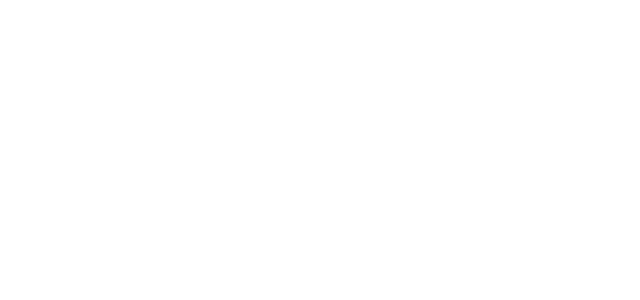
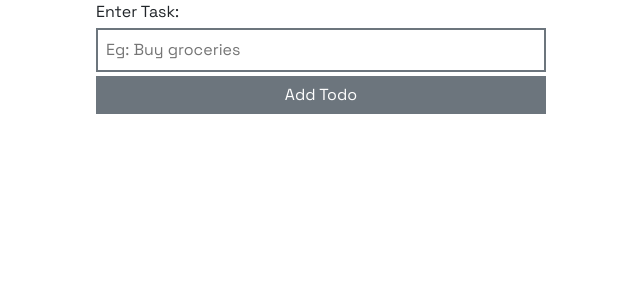
Before and after one commit to mern-trainer/Adheena-Batch, a React (Vite) app in the folder ReactJS/app/: page /todo in a window 1280 px wide. Before the commit this address had no page. Shown: the top 300 px of the page, without its empty margins (319-959 px from the left). Built offline with nearby package versions, Linux system fonts and the light colour scheme.

Commit message:
todo list

```diff
--- a/ReactJS/app/index.html
+++ b/ReactJS/app/index.html
@@ -5,6 +5,9 @@
         <link rel="icon" type="image/svg+xml" href="/vite.svg" />
         <meta name="viewport" content="width=device-width, initial-scale=1.0" />
         <title>Vite + React</title>
+        <link rel="preconnect" href="https://fonts.googleapis.com">
+        <link rel="preconnect" href="https://fonts.gstatic.com" crossorigin>
+        <link href="https://fonts.googleapis.com/css2?family=Space+Grotesk:wght@300..700&display=swap" rel="stylesheet">
     </head>
     <body>
         <div id="root"></div>
--- a/ReactJS/app/src/App.jsx
+++ b/ReactJS/app/src/App.jsx
@@ -3,6 +3,7 @@
 import State from "./pages/State"
 import Mapping from "./pages/Mapping"
 import Users from "./pages/Users"
+import TodoListPage from "./pages/TodoList"
 
 const App = () => {
     return <BrowserRouter>
@@ -11,6 +12,7 @@
             <Route path="/state" Component={State} />
             <Route path="/map" Component={Mapping} />
             <Route path="/users" Component={Users} />
+            <Route path="/todo" Component={TodoListPage} />
         </Routes>
     </BrowserRouter>
 }
--- a/ReactJS/app/src/index.css
+++ b/ReactJS/app/src/index.css
@@ -0,0 +1,7 @@
+input{
+    outline: none;
+}
+
+body{
+    font-family: "Space Grotesk", sans-serif;
+}
--- /dev/null
+++ b/ReactJS/app/src/pages/TodoList.jsx
@@ -0,0 +1,73 @@
+// Task list
+
+import { useState } from "react"
+
+// list = [{task: "", completed: false, id: randomId, createdAt: dateTime},{}];
+
+const TodoListPage = () => {
+
+    const [todo, setTodo] = useState("")
+    const [todoList, setTodoList] = useState([])
+
+    const handleChange = (event) => {
+        setTodo(event.target.value)
+    }
+
+    const handleSubmit = (event) => {
+        event.preventDefault()
+        if (todo == "") return alert("Please enter the task");
+        if (todo.length < 10) return alert("Task should be at least 10 characters long");
+        const taskIndex = todoList.findIndex(element => element.task.toLowerCase() == todo.toLowerCase())
+        if (taskIndex >= 0) return alert("Task already exists");
+        const todoObj = {
+            id: crypto.randomUUID(),
+            task: todo,
+            status: "Pending",
+            createdAt: new Date().toLocaleString("en-IN")
+        }
+        setTodoList([todoObj, ...todoList])
+        setTodo("")
+    }
+
+    const handleTaskCompleted = (id) => {
+        const updatedList = todoList.map(todo => {
+            if (todo.id == id) {
+                return {...todo, status: "Completed"}
+            }
+            return todo
+        })
+        setTodoList(updatedList)
+    }
+
+    const handleTaskDeleted = (id) => {
+        const isConfirmed = confirm("Are you sure you want to delete this task?")
+        if (!isConfirmed) return;
+        const updatedList = todoList.filter(todo => todo.id != id)
+        setTodoList(updatedList)
+    }
+
+    return <div className="d-flex flex-column gap-2 align-items-center">
+        <form onSubmit={handleSubmit} className="d-flex gap-1 flex-column w-100" style={{maxWidth: "450px"}}>
+            <label htmlFor="task">Enter Task:</label>
+            <input onChange={handleChange} value={todo} type="text" id="task" placeholder="Eg: Buy groceries" className="border p-2 border-2 rounded-0 border-secondary"/>
+            <button className="btn btn-secondary rounded-0">Add Todo</button>
+        </form>
+        <div className="w-100 d-flex flex-column gap-2" style={{ maxWidth: "450px" }}>
+            {
+                todoList.map(todo => {
+                    return <div key={todo.id} className="d-flex flex-column border p-2 rounded-3 border-1 border-secondary">
+                        <h4>Task: {todo.task}</h4>
+                        <span>Status: {todo.status}</span>
+                        <span>Created At: {todo.createdAt}</span>
+                        <div className="d-flex gap-2 mt-2">
+                            <button className="btn btn-success w-100 rounded-pill" onClick={() => handleTaskCompleted(todo.id)}>Mark as Completed</button>
+                            <button className="btn btn-danger w-100 rounded-pill" onClick={() => handleTaskDeleted(todo.id)}>Delete</button>
+                        </div>
+                    </div>
+                })
+            }
+        </div>
+    </div>
+}
+
+export default TodoListPage
```
